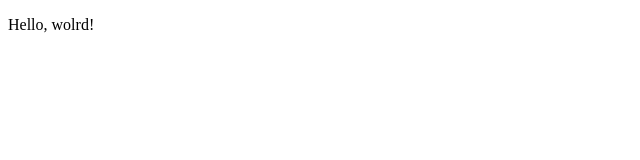
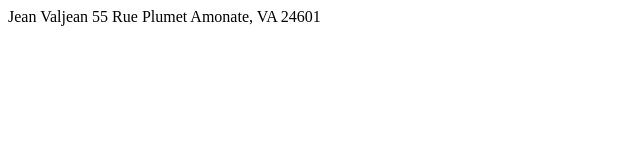
Before and after one commit to ro13inson/sample_website, a plain HTML site: page index.html in a window 1280 px wide. Shown: the whole page, without its empty margins (0-640 px from the left). Drawn offline with Linux system fonts and the light colour scheme.

Commit message:
Replace body with contact data

```diff
--- a/index.html
+++ b/index.html
@@ -1,10 +1,12 @@
 <!Doctype html>
 <html>
   <head>
-    <title>Page Title</title>
+    <title>Who am I?</title>
     <meta charset="utf-8">
   </head>
   <body>
-    <p>Hello, wolrd!</p>
+    Jean Valjean
+    55 Rue Plumet
+    Amonate, VA 24601
   </body>
 </html>
```
